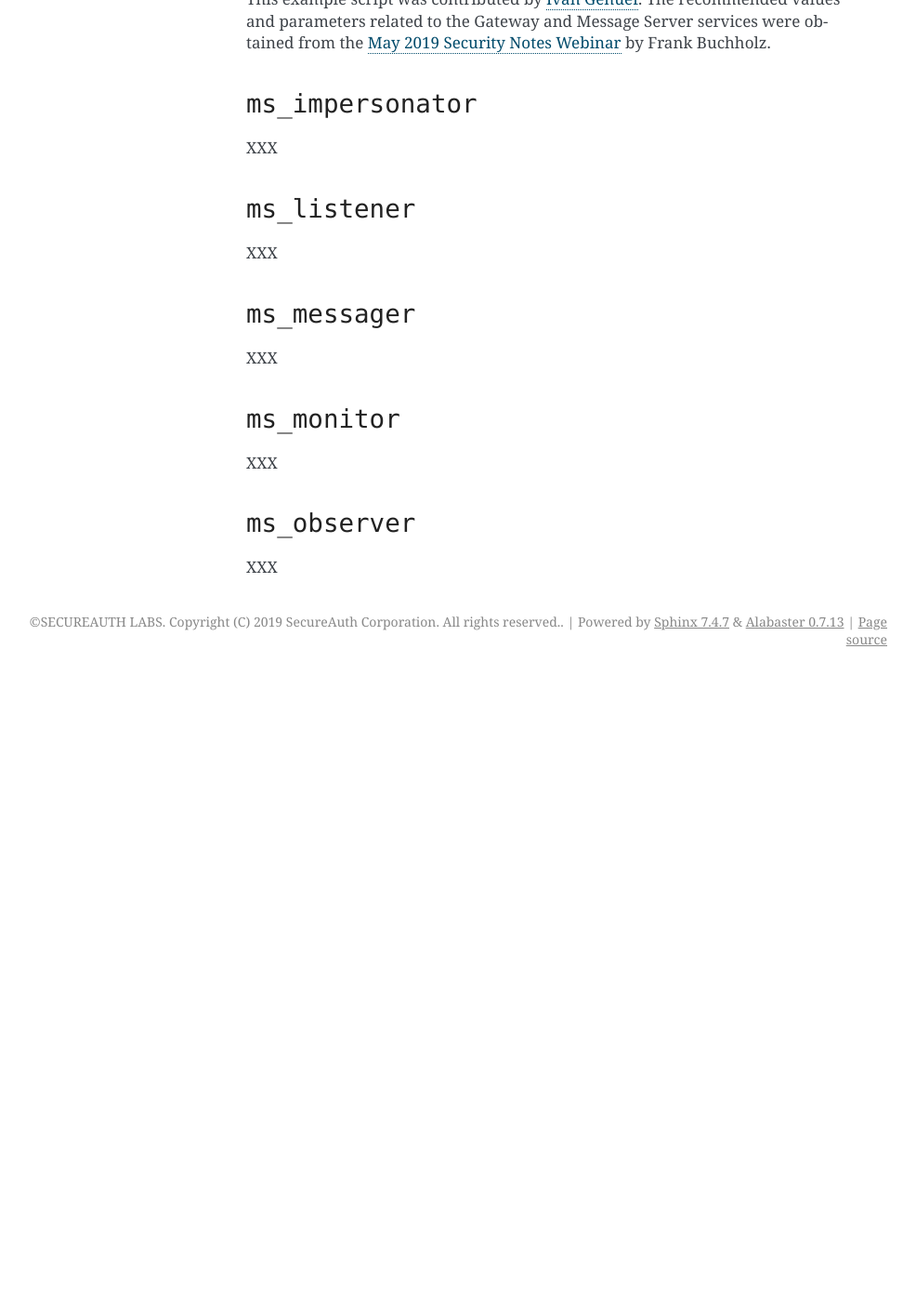
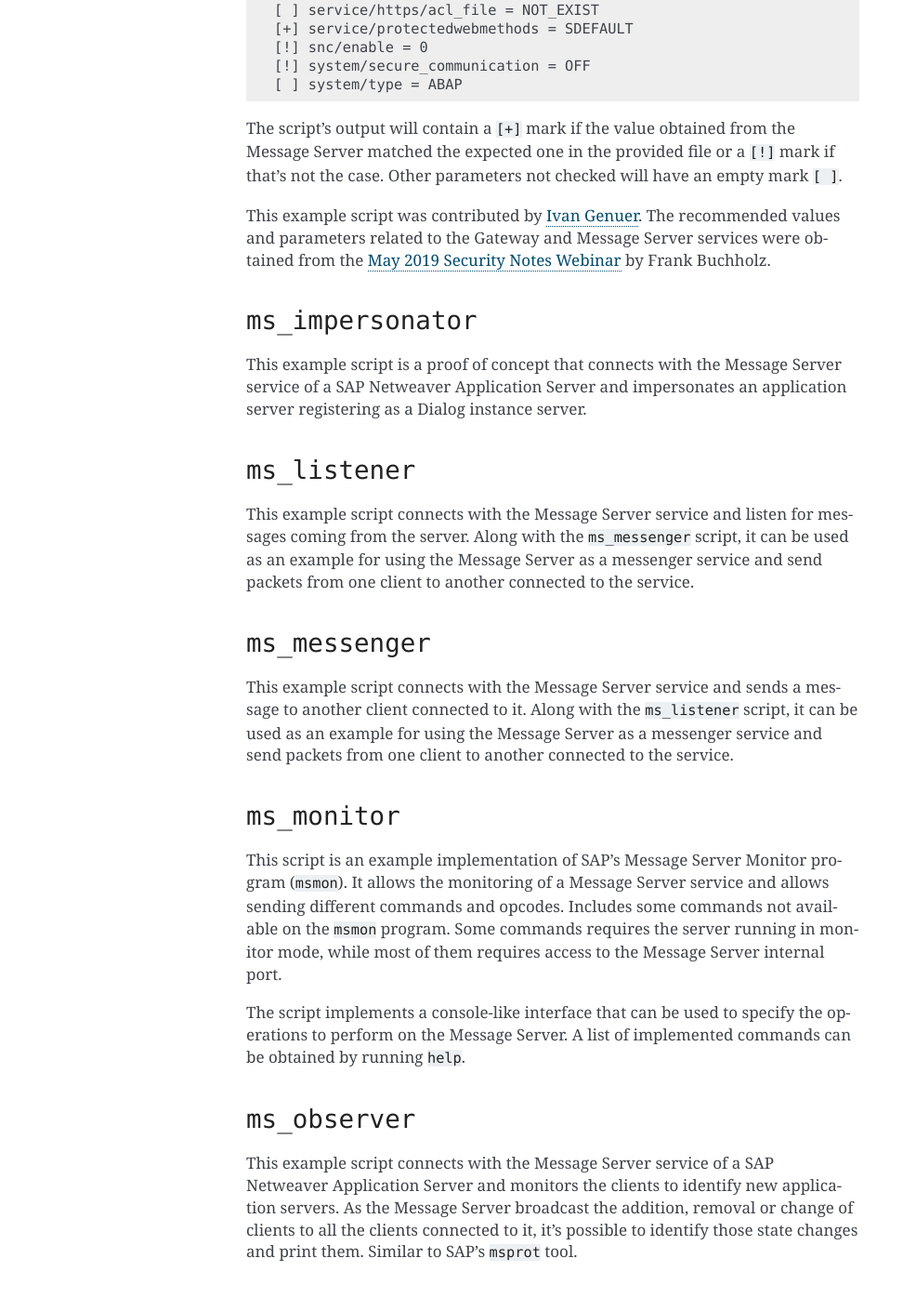
Before and after one commit to OWASP/pysap, a Sphinx documentation site: the page built from docs/examples/message_server.rst, in a window 1280 px wide and 1400 px high, scrolled down 4770 px. Shown: the top 1396 px of the window at 93% size, without its empty margins (155-1141 px from the left). Built offline with Sphinx 7.4.7, drawn with Linux system fonts in a browser that asks for light colours; pages that are not in the unit, such as notebooks, are missing from menus; before the commit the page ends 5497 px from its top, so only the background shows below that; some of the changed text lies outside the part shown.

Commit message:
Added MS example scripts

```diff
--- a/docs/examples/message_server.rst
+++ b/docs/examples/message_server.rst
@@ -7,13 +7,26 @@ Message Server Example scripts
 ``ms_change_param``
 -------------------
 
-XXX
+This example script changes a parameter using SAP Message Server Administration requests. In order to
+be able to change a parameter the Message Server should be configured in monitoring mode
+(``ms/monitor=1``, see corresponding `help <https://help.sap.com/saphelp_nw70/helpdata/en/4e/cffdb69d10424e97eb1d993b1e2cfd/content.html>`_
+for more details) and the internal port should be reachable. Keep in mind that some of the
+parameters are not "dynamic" and can't be changed using this method. If the parameter value is not
+specified, the script retrieve the current value.
 
 
 ``ms_dos_exploit``
 ------------------
 
-XXX
+This example script can be used to tests a Denial of Service vulnerability
+affecting the Message Server (`CVE-2017-5997 <://cve.mitre.org/cgi-bin/cvename.cgi?name=2017-5997>`_).
+For more details about the vulnerability see
+`ERPScan's Security Advisory <https://erpscan.com/advisories/erpscan-16-038-sap-message-server-http-remote-dos/>`_
+and SAP `Security Note 2358972 <https://launchpad.support.sap.com/#/notes/2358972>`_.
+
+This example script was contributed by `Vahagn Vardanyan <https://github.com/vah13>`_ and
+`Mathieu Geli <ttps://github.com/gelim>`_.
+
 
 ``ms_dump_info``
 ----------------
@@ -236,28 +249,45 @@ by Frank Buchholz.
 ``ms_impersonator``
 -------------------
 
-XXX
+This example script is a proof of concept that connects with the Message Server service of
+a SAP Netweaver Application Server and impersonates an application server registering as a
+Dialog instance server.
 
 
 ``ms_listener``
 ---------------
 
-XXX
+This example script connects with the Message Server service and listen for messages coming
+from the server. Along with the ``ms_messenger`` script, it can be used as an example for
+using the Message Server as a messenger service and send packets from one client to
+another connected to the service.
 
 
-``ms_messager``
+``ms_messenger``
 ---------------
 
-XXX
+This example script connects with the Message Server service and sends a message to another
+client connected to it. Along with the ``ms_listener`` script, it can be used as an example
+for using the Message Server as a messenger service and send packets from one client to
+another connected to the service.
 
 
 ``ms_monitor``
 --------------
 
-XXX
+This script is an example implementation of SAP's Message Server Monitor program (``msmon``).
+It allows the monitoring of a Message Server service and allows sending different commands and
+opcodes. Includes some commands not available on the ``msmon`` program. Some commands requires the
+server running in monitor mode, while most of them requires access to the Message Server internal port.
+
+The script implements a console-like interface that can be used to specify the operations to
+perform on the Message Server. A list of implemented commands can be obtained by running ``help``.
 
 
 ``ms_observer``
 ---------------
 
-XXX
+This example script connects with the Message Server service of a SAP Netweaver Application Server
+and monitors the clients to identify new application servers. As the Message Server broadcast
+the addition, removal or change of clients to all the clients connected to it, it's possible to
+identify those state changes and print them. Similar to SAP's ``msprot`` tool.
```
